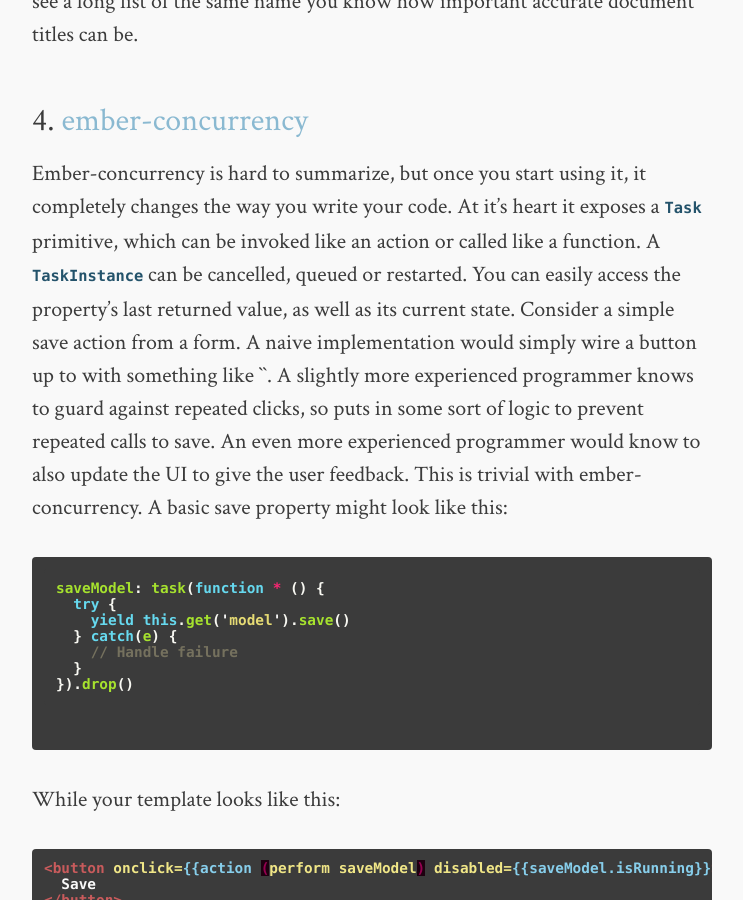
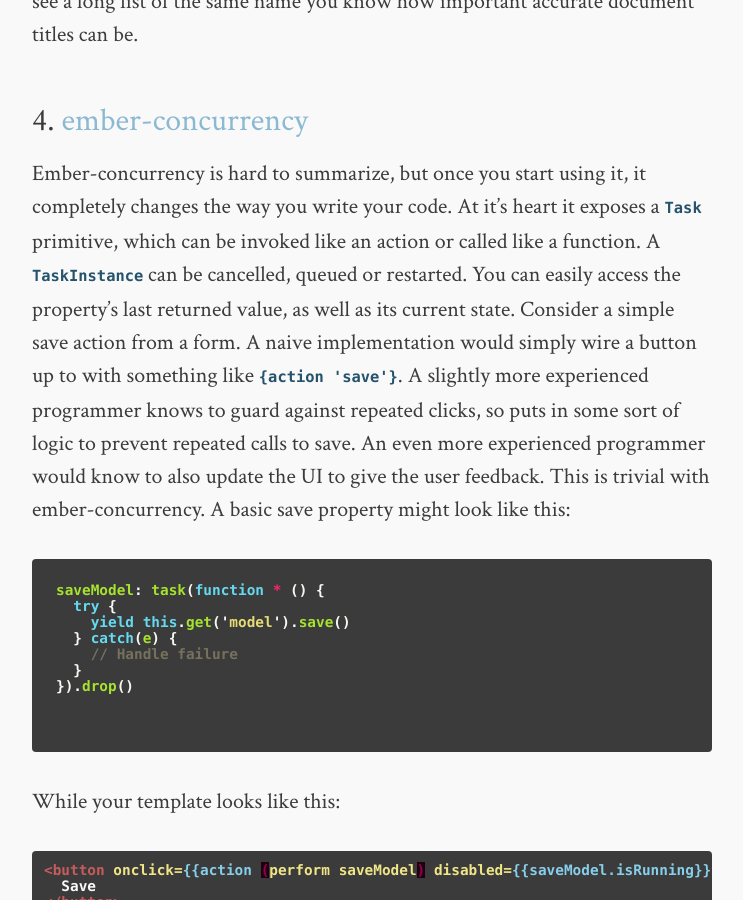
Before and after one commit to luketheobscure/luketheobscure.github.io, a Jekyll site: the page built from _posts/2017-07-20-the_eight_ember_addons_i_use_on_every_project.md, in a window 1280 px wide and 900 px high, scrolled down 2635 px. Shown: the whole window, without its empty margins (268-1011 px from the left). Built offline with Jekyll 4.4.1, drawn with Linux system fonts in a browser that asks for light colours; comment, search, counter and statistics services are not loaded.

Commit message:
Weird markdown issue.

````diff
--- a/_posts/2017-07-20-the_eight_ember_addons_i_use_on_every_project.md
+++ b/_posts/2017-07-20-the_eight_ember_addons_i_use_on_every_project.md
@@ -31,7 +31,7 @@
 ### 4. [ember-concurrency](https://ember-concurrency.com)
 
 Ember-concurrency is hard to summarize, but once you start using it, it completely changes the way you write your code. At it’s heart it exposes a `Task` primitive, which can be invoked like an action or called like a function. A `TaskInstance` can be cancelled, queued or restarted. You can easily access the property's last returned value, as well as its current state.
-Consider a simple save action from a form. A naive implementation would simply wire a button up to with something like `{{action 'save'}}`. A slightly more experienced programmer knows to guard against repeated clicks, so puts in some sort of logic to prevent repeated calls to save. An even more experienced programmer would know to also update the UI to give the user feedback. This is trivial with ember-concurrency. A basic save property might look like this:
+Consider a simple save action from a form. A naive implementation would simply wire a button up to with something like `{action 'save'}`. A slightly more experienced programmer knows to guard against repeated clicks, so puts in some sort of logic to prevent repeated calls to save. An even more experienced programmer would know to also update the UI to give the user feedback. This is trivial with ember-concurrency. A basic save property might look like this:
 
 ```javascript
 saveModel: task(function * () {
````
